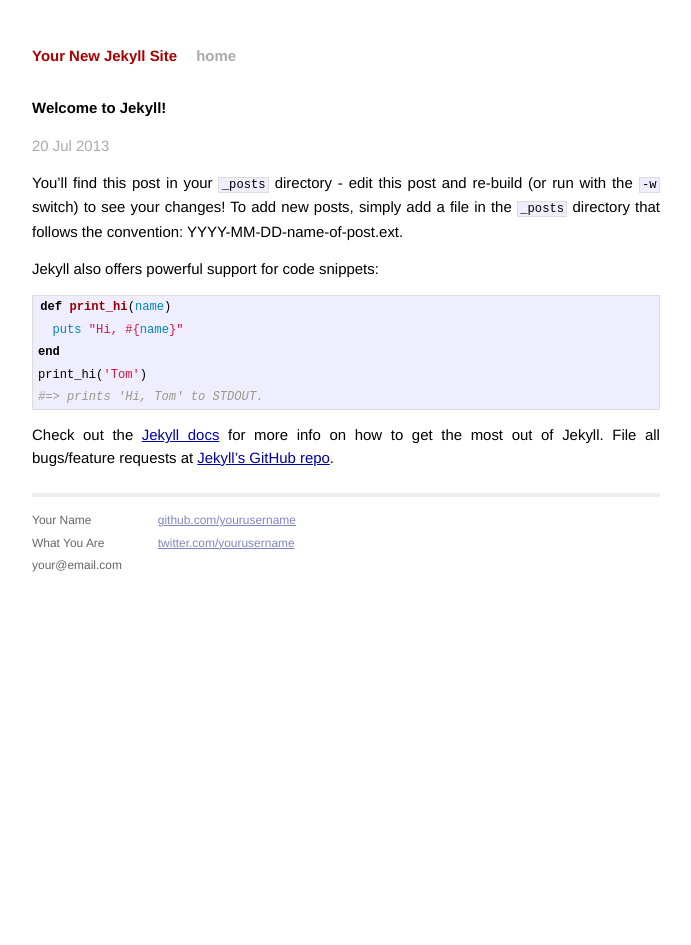
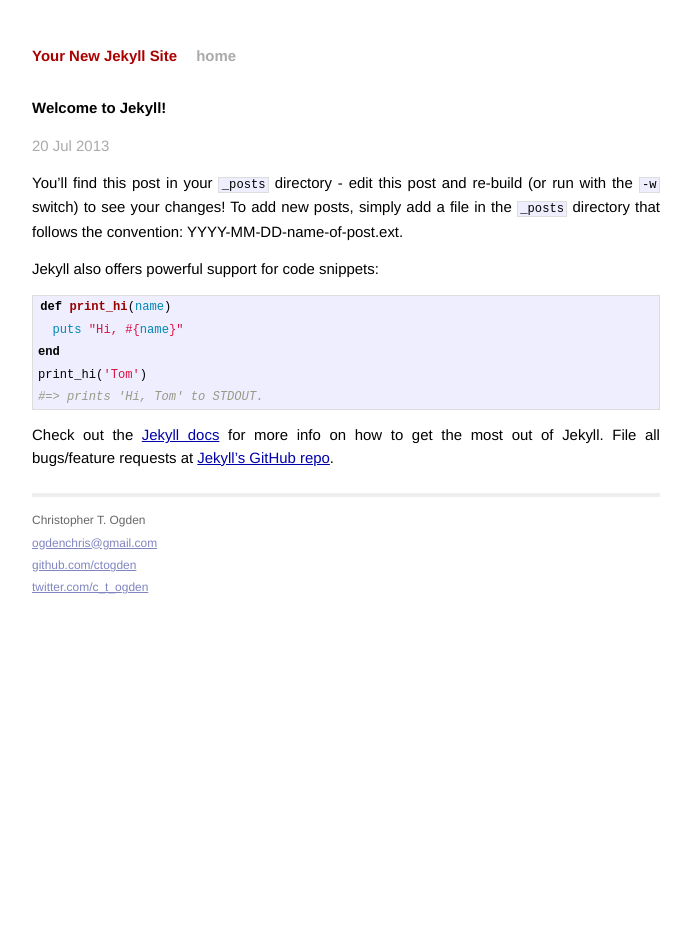
Before and after one commit to ctogden/ctogden.github.io, a Jekyll site: the page built from _posts/2013-07-20-welcome-to-jekyll.markdown, in a window 1280 px wide. Shown: the whole page, without its empty margins (294-985 px from the left). Built offline with Jekyll 4.4.1, drawn with Linux system fonts in a browser that asks for light colours.

Commit message:
changed contact links

```diff
--- a/_layouts/default.html
+++ b/_layouts/default.html
@@ -27,15 +27,10 @@
             <div class="footer">
               <div class="contact">
                 <p>
-                  Your Name<br />
-                  What You Are<br />
-                  your@email.com
-                </p>
-              </div>
-              <div class="contact">
-                <p>
-                  <a href="http://github.com/yourusername/">github.com/yourusername</a><br />
-                  <a href="http://twitter.com/yourusername/">twitter.com/yourusername</a><br />
+                  Christopher T. Ogden<br />
+                  <a href="mailto:ogdenchris@gmail.com">ogdenchris@gmail.com</a><br />
+                  <a href="http://github.com/ctogden/">github.com/ctogden</a><br />
+                  <a href="http://twitter.com/c_t_ogden/">twitter.com/c_t_ogden</a><br />
                 </p>
               </div>
             </div>
```
